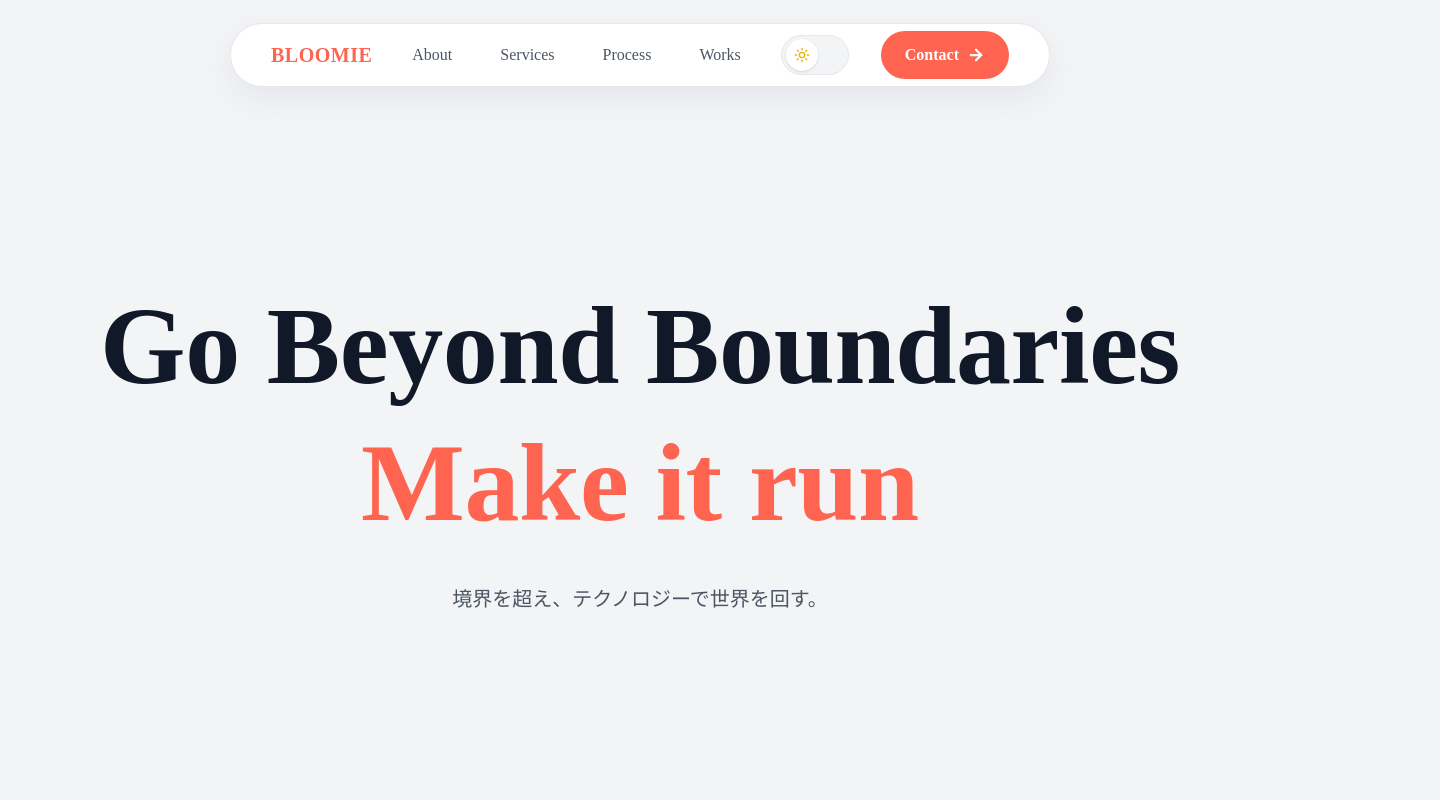
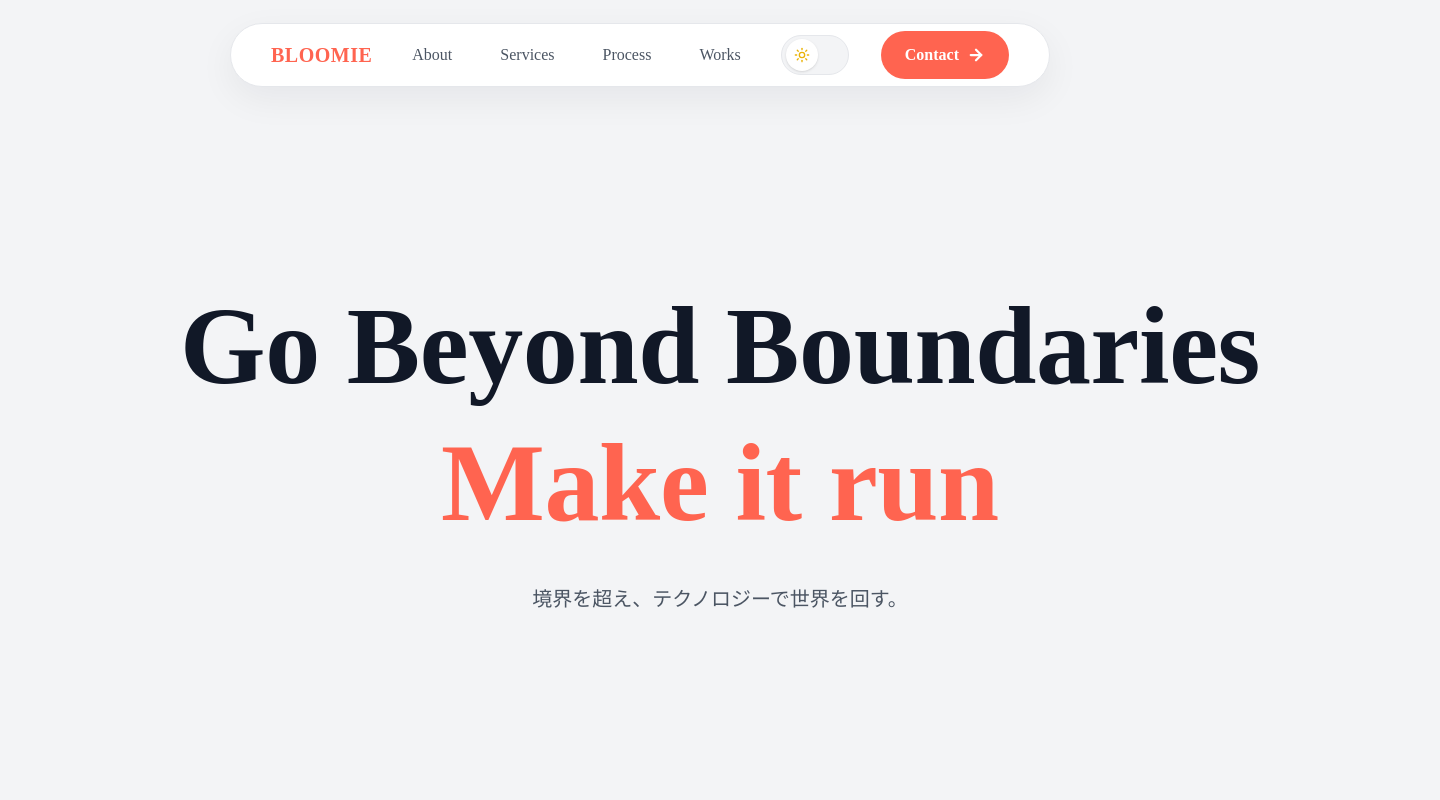
Before and after one commit to micci184/bloomie, a Next.js app: page / in a window 1280 px wide. Shown: the top 800 px of the page, 1440 px wide, since content can reach past the window. Built offline with nearby package versions, Linux system fonts and the light colour scheme.

Commit message:
feat: 横幅1440px固定に対応
- html/bodyにmin-width: 1440pxを追加
- bodyに w-[1440px] mx-auto を適用して中央寄せ
- Containerコンポーネントをw-fullに変更（親の幅に従う）
- overflow-x-autoで横スクロール許可

Closes #1

```diff
--- a/src/app/globals.css
+++ b/src/app/globals.css
@@ -13,8 +13,13 @@
     @apply border-gray-light/20;
   }
 
+  html,
   body {
-    @apply bg-[#F3F4F6] text-gray-900 overflow-x-hidden;
+    min-width: 1440px;
+  }
+
+  body {
+    @apply bg-[#F3F4F6] text-gray-900 overflow-x-auto;
   }
 }
 
--- a/src/app/layout.tsx
+++ b/src/app/layout.tsx
@@ -35,7 +35,9 @@ export default function RootLayout({
 }>) {
   return (
     <html lang="ja" className="scroll-smooth">
-      <body className={`${inter.variable} ${geistMono.variable} antialiased`}>
+      <body
+        className={`${inter.variable} ${geistMono.variable} antialiased w-[1440px] mx-auto`}
+      >
         <Header />
         {children}
       </body>
--- a/src/components/ui/Container.tsx
+++ b/src/components/ui/Container.tsx
@@ -8,7 +8,7 @@ interface ContainerProps {
 
 export function Container({ children, className }: ContainerProps) {
   return (
-    <div className={cn('mx-auto max-w-7xl px-4 sm:px-6 lg:px-8', className)}>
+    <div className={cn('mx-auto w-full px-4 sm:px-6 lg:px-8', className)}>
       {children}
     </div>
   );
```
